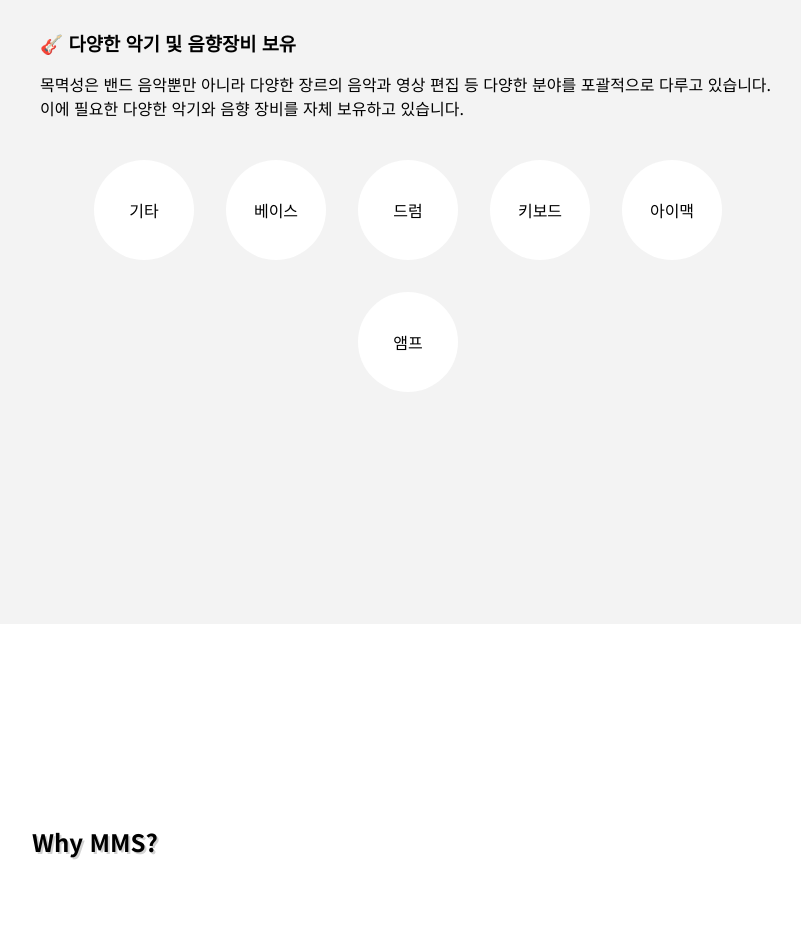
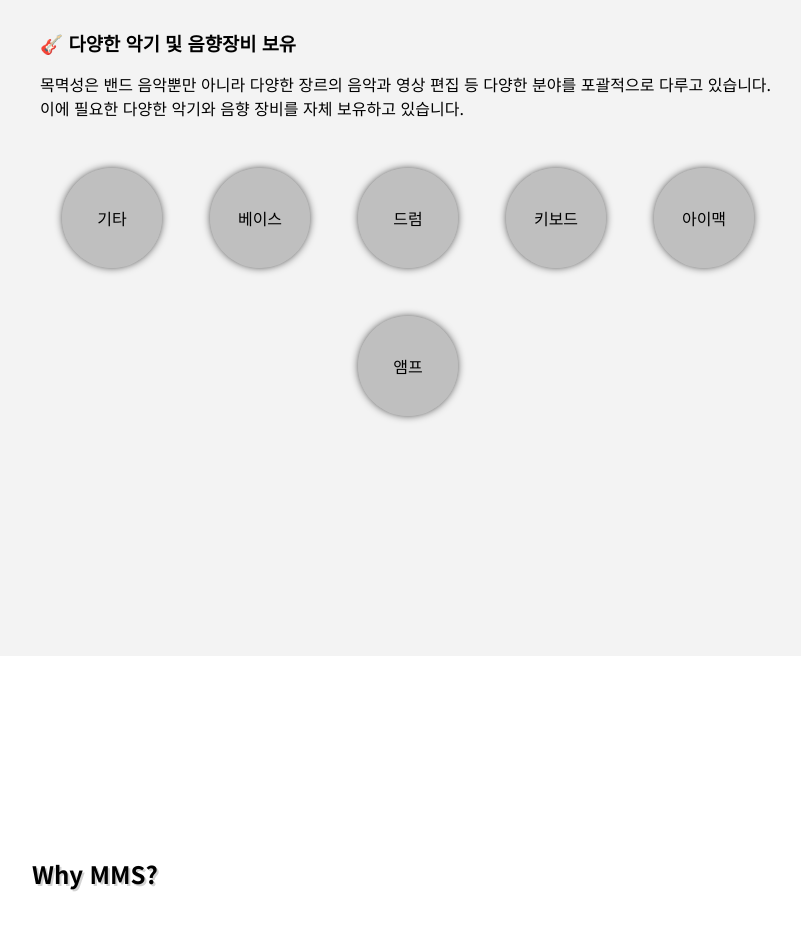
Before and after one commit to tom9744/MMS-Recruit, a Nuxt app: page / in a window 1280 px wide. Shown: the part 1540-2470 px from the top of the page, without its empty margins (232-1033 px from the left). Built offline with nearby package versions, Linux system fonts and the light colour scheme.

Commit message:
feat: #1 InstrumentList 컴포넌트 분리

```diff
--- /dev/null
+++ b/components/Introduction/Instrument/Instrument.vue
@@ -0,0 +1,49 @@
+<template>
+  <li class="instrument">
+    <div class="instrument--overlay"></div>
+    <div class="instrument--icon">
+      <slot />
+    </div>
+  </li>
+</template>
+
+<script>
+export default {}
+</script>
+
+<style lang="scss" scoped>
+.instrument {
+  position: relative;
+
+  height: 100px;
+  width: 100px;
+
+  margin: 16px;
+
+  background-color: white;
+  border-radius: 50%;
+
+  box-shadow: 0px 0px 10px -2px black;
+
+  &--icon {
+    height: 100%;
+    width: 100%;
+
+    display: flex;
+    align-items: center;
+    justify-content: center;
+  }
+
+  &--overlay {
+    position: absolute;
+
+    height: 100%;
+    width: 100%;
+
+    background-color: black;
+    opacity: 0.25;
+
+    border-radius: 50%;
+  }
+}
+</style>
--- /dev/null
+++ b/components/Introduction/Instrument/InstrumentList.vue
@@ -0,0 +1,38 @@
+<template>
+  <ul class="instrument-list">
+    <Instrument v-for="(inst, idx) of instruments" :key="idx">
+      <p>{{ inst }}</p>
+    </Instrument>
+  </ul>
+</template>
+
+<script>
+import Instrument from '~/components/Introduction/Instrument/Instrument'
+
+export default {
+  components: {
+    Instrument,
+  },
+
+  props: {
+    instruments: {
+      type: Array,
+      required: true,
+    },
+  },
+}
+</script>
+
+<style lang="scss" scoped>
+.instrument-list {
+  list-style: none;
+
+  display: flex;
+  align-items: center;
+  justify-content: center;
+  flex-wrap: wrap;
+
+  gap: 16px;
+  padding: 16px 0px;
+}
+</style>
--- a/pages/index.vue
+++ b/pages/index.vue
@@ -24,14 +24,7 @@
           분야를 포괄적으로 다루고 있습니다. 이에 필요한 다양한 악기와 음향
           장비를 자체 보유하고 있습니다.
         </template>
-        <ul class="content--list instruments">
-          <li class="content--list-item instruments--icon">기타</li>
-          <li class="content--list-item instruments--icon">베이스</li>
-          <li class="content--list-item instruments--icon">드럼</li>
-          <li class="content--list-item instruments--icon">키보드</li>
-          <li class="content--list-item instruments--icon">아이맥</li>
-          <li class="content--list-item instruments--icon">앰프</li>
-        </ul>
+        <InstrumentList :instruments="instruments" />
       </Content>
     </MainSection>
 
@@ -188,12 +181,20 @@
 import Carousel from '~/components/Carousel/Carousel'
 import MainSection from '~/components/Introduction/MainSection'
 import Content from '~/components/Introduction/Content'
+import InstrumentList from '~/components/Introduction/Instrument/InstrumentList'
 
 export default {
   components: {
     Carousel,
     MainSection,
     Content,
+    InstrumentList,
+  },
+
+  data() {
+    return {
+      instruments: ['기타', '베이스', '드럼', '키보드', '아이맥', '앰프'],
+    }
   },
 }
 </script>
```
